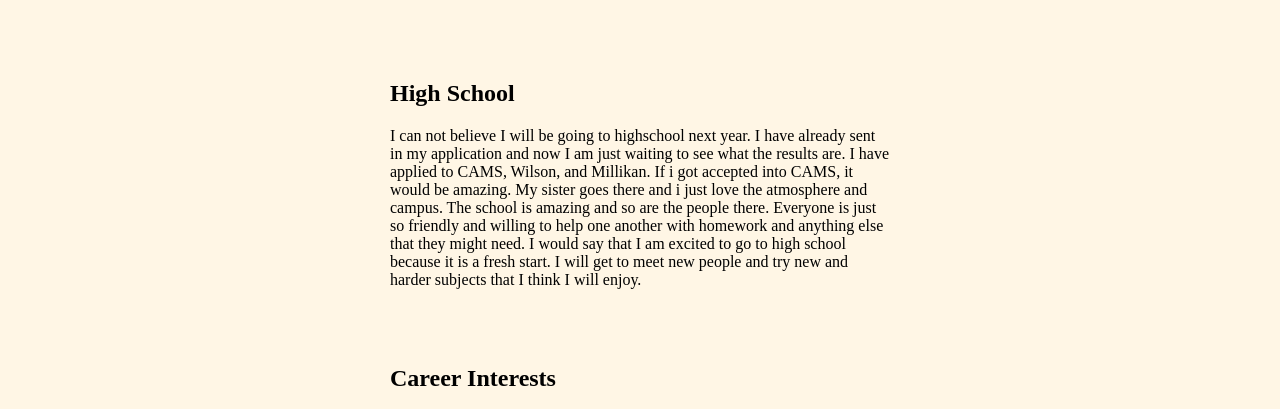
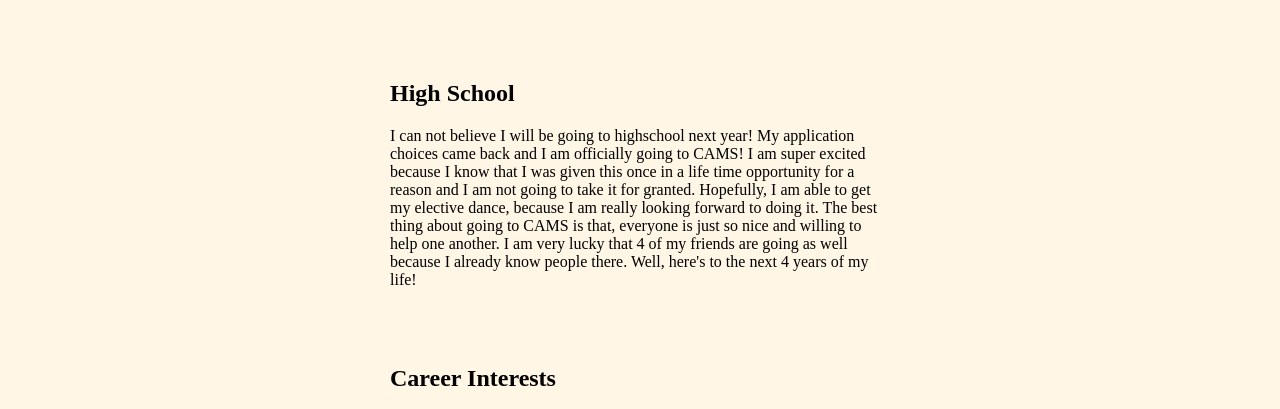
Before and after one commit to allaboutIsabella/allaboutIsabella.github.io, a plain HTML site: page Future.html in a window 1280 px wide. Shown: the part 320-729 px from the top of the page. Drawn offline with Linux system fonts and the light colour scheme.

Commit message:
Update Future.html

```diff
--- a/Future.html
+++ b/Future.html
@@ -22,7 +22,11 @@
 		</article>
 	<article>
 	<h2>High School</h2>
-	<p>I can not believe I will be going to highschool next year. I have already sent in my application and now I am just waiting to see what the results are. I have applied to CAMS, Wilson, and Millikan. If i got accepted into CAMS, it would be amazing. My sister goes there and i just love the atmosphere and campus. The school is amazing and so are the people there. Everyone is just so friendly and willing to help one another with homework and anything else that they might need. I would say that I am excited to go to high school because it is a fresh start. I will get to meet new people and try new and harder subjects that I think I will enjoy.
+	<p>I can not believe I will be going to highschool next year! My application choices came back and I am officially going to CAMS!
+	I am super excited because I know that I was given this once in a life time opportunity for a reason and I am not going to take it for granted.
+	Hopefully, I am able to get my elective dance, because I am really looking forward to doing it. The best thing about going to CAMS is that, everyone is just so nice
+        and willing to help one another. I am very lucky that 4 of my friends are going as well because I already know people there. Well, here's to the next 4 years of my life!
+
  </p>
 		</article>
 		<article>
```
